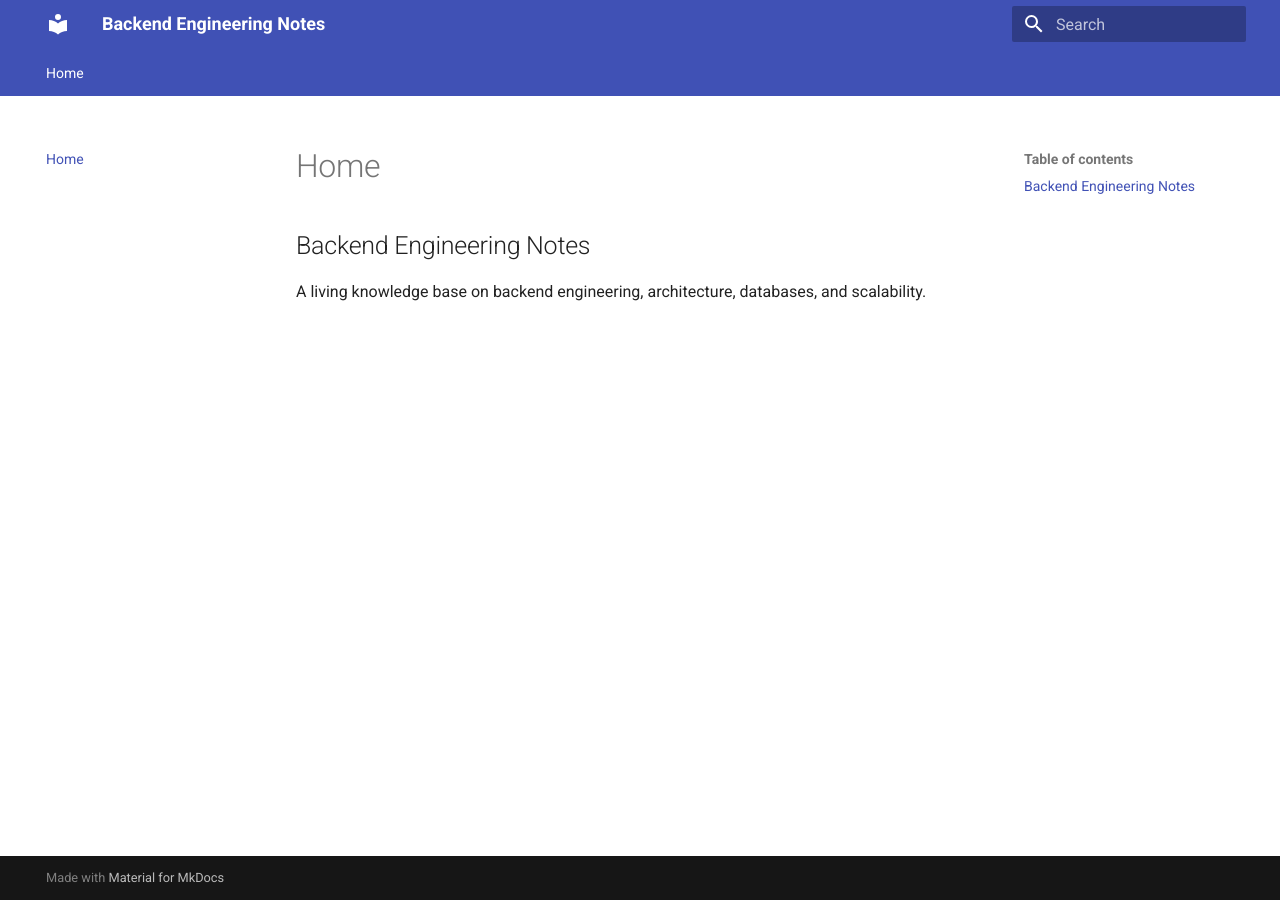
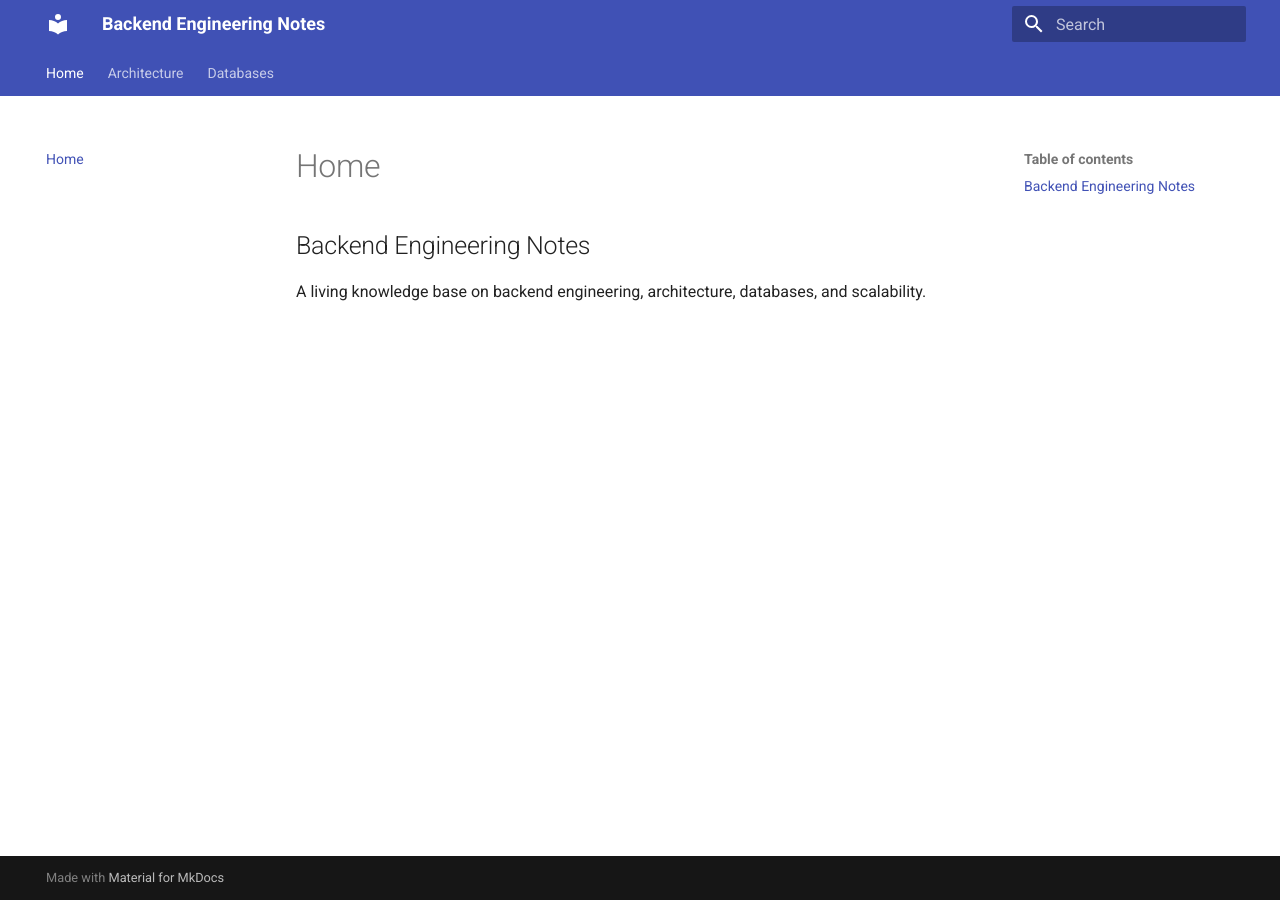
Before and after one commit to labeebahmad201/backend-engineering-notes, an MkDocs documentation site: the page built from docs/index.md, in a window 1280 px wide. Built offline with MkDocs 1.6.1 and Material for MkDocs 9.7.7, drawn with Linux system fonts in a browser that asks for light colours.

Commit message:
Add architecture and databases sections to navigation

```diff
--- a/mkdocs.yml
+++ b/mkdocs.yml
@@ -11,3 +11,8 @@ theme:
     - content.code.copy
 nav:
   - Home: index.md
+  - Architecture:
+    - Layered: architecture/layered.md
+    - Microservices: architecture/microservices.md
+  - Databases:
+    - Indexing: databases/indexing.md
```
